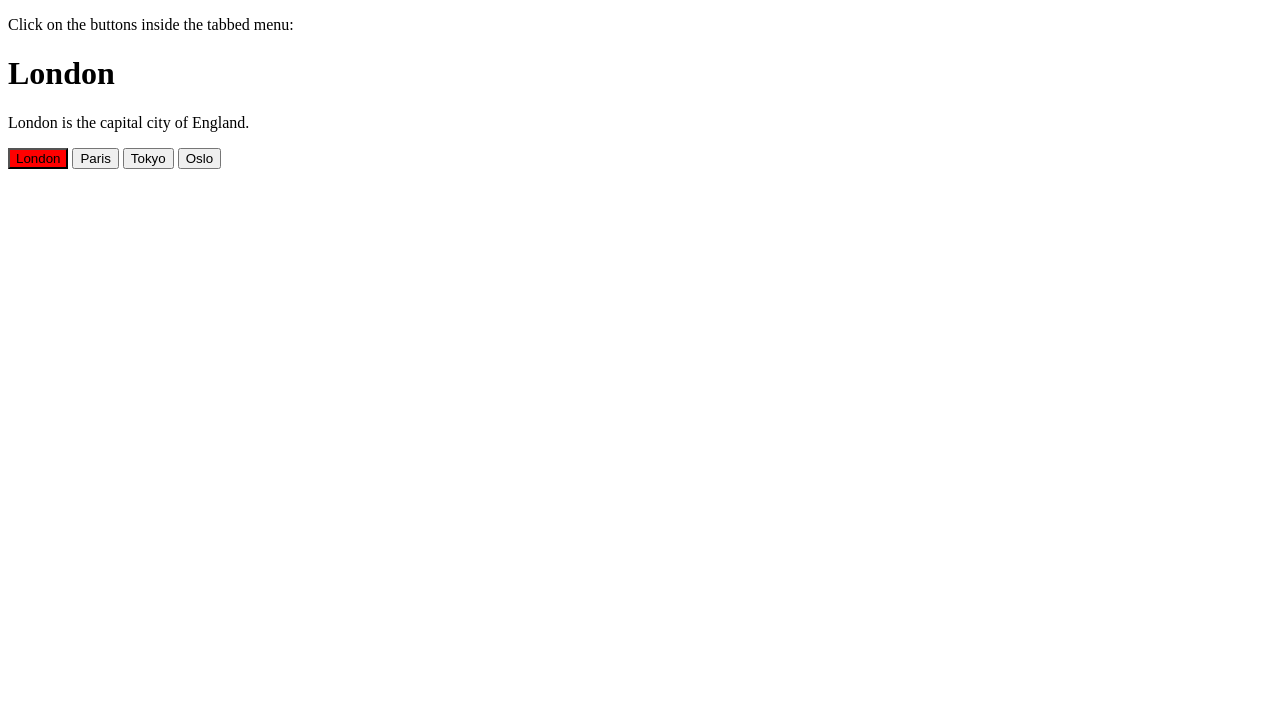
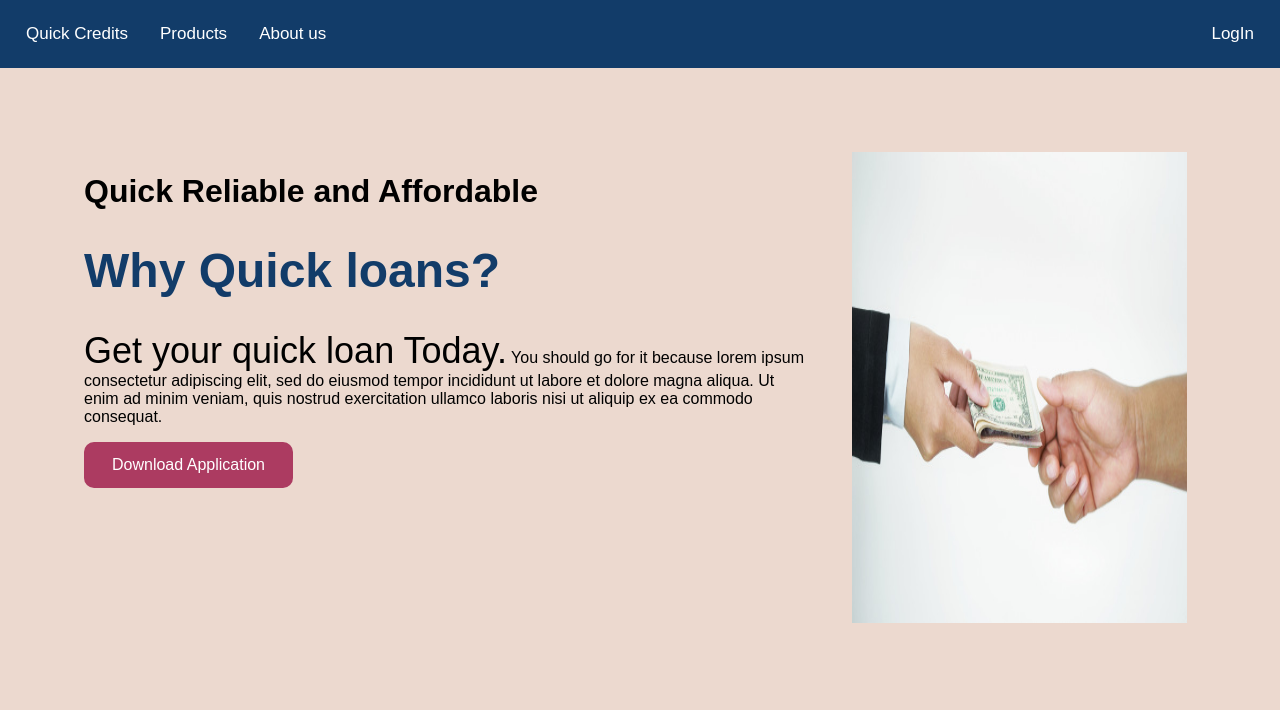
Before and after one commit to Ayesiza/quick-credit-ui, a plain HTML site: page index.html in a window 1280 px wide. Drawn offline with Linux system fonts and the light colour scheme.

Commit message:
feature(landing-page)an attractive ui

```diff
--- /dev/null
+++ b/css/index.css
@@ -0,0 +1,133 @@
+* {
+  box-sizing:border-box;
+}
+
+body {
+  margin: 0;
+  font-family: Arial, Helvetica, sans-serif;
+}
+.bg{
+  background-color: #ecd9cf;
+}
+.container {
+  padding: 64px;
+}
+
+.row:after {
+  content: "";
+  display: table;
+  clear: both
+}
+
+.column-66 {
+  float: left;
+  width: 66.66666%;
+  padding: 20px;
+}
+
+.column-33 {
+  float: left;
+  width: 33.33333%;
+  padding: 20px;
+
+}
+
+.column-33 img {
+
+  width:335px;
+  height:471px;
+}
+.large-font {
+  font-size: 48px;
+  color:#123c69;
+}
+
+
+span{
+  font-size:36px
+}
+
+.button {
+  border: none;
+  color: white;
+  padding: 14px 28px;
+  font-size: 16px;
+  cursor: pointer;
+  background-color: #ac3b61;
+  border-radius: 10px;
+}
+
+img {
+  display: block;
+  height: auto;
+  max-width: 100%;
+}
+
+@media screen and (max-width: 1000px) {
+  .column-66,
+  .column-33 {
+    width: 100%;
+    text-align: center;
+  }
+  img {
+    margin: auto;
+  }
+}
+
+/* nav bar css starts */
+.topnav {
+  overflow: hidden;
+  background: #123c69;
+  padding:10px 10px;
+}
+
+.topnav a {
+  float: left;
+  display: block;
+  color: #ffffff;
+  text-align: center;
+  padding: 14px 16px;
+  text-decoration: none;
+  font-size: 17px;
+}
+
+.topnav a:hover {
+  background-color: #ddd;
+  color: black;
+}
+
+.topnav a.active {
+  background-color: #123c69;
+  color: #ffffff;
+
+  }
+
+.topnav .icon {
+  display: none;
+}
+
+@media screen and (max-width: 600px) {
+  .topnav a:not(:first-child) {display: none;}
+  .topnav a.icon {
+    float: right;
+    display: block;
+  }
+}
+
+@media screen and (max-width: 600px) {
+  .topnav.responsive {position: absolute;top: 0;width: 100%;}
+  .topnav.responsive .icon {
+    position: absolute;
+    right: 0;
+    top: 0;
+  }
+  .topnav.responsive a {
+    float: none;
+    display: block;
+    text-align: left;
+  }
+}
+.logins {
+  float: right;
+  overflow: hidden;
+}
--- a/index.css
+++ /dev/null
@@ -1,30 +0,0 @@
-body {font-family: "Lato", sans-serif;}
-
-.tablink {
-  background-color: #555;
-  color: white;
-  float: left;
-  border: none;
-  outline: none;
-  cursor: pointer;
-  padding: 14px 16px;
-  font-size: 17px;
-  width: 25%;
-}
-
-.tablink:hover {
-  background-color: #777;
-}
-
-/* Style the tab content */
-.tabcontent {
-  color: white;
-  display: none;
-  padding: 50px;
-  text-align: center;
-}
-
-#London {background-color:red;}
-#Paris {background-color:green;}
-#Tokyo {background-color:blue;}
-#Oslo {background-color:orange;}
--- a/index.html
+++ b/index.html
@@ -4,55 +4,46 @@
     <meta charset="UTF-8">
     <meta name="viewport" content="width=device-width, initial-scale=1.0">
     <meta http-equiv="X-UA-Compatible" content="ie=edge">
+
+    <link rel="stylesheet" href="./css/index.css">
     <title>Document</title>
 </head>
-<body>
+<body class="bg">
+    <div class="topnav" id="myTopnav">
+        <a href="index.html" class="active">Quick Credits</a>
+        <a href="#.html">Products</a>
+        <a href="#.html">About us</a>
 
-    <p>Click on the buttons inside the tabbed menu:</p>
+        <a href="#" class="icon" onclick="myFunction()">
+                &#9776;
+        </a>
+        <div class="logins">
 
-    <div id="London" class="tabcontent">
-      <h1>London</h1>
-      <p>London is the capital city of England.</p>
+            <a href="signin.html">LogIn</a>
+
+
+                </div>
     </div>
 
-    <div id="Paris" class="tabcontent">
-      <h1>Paris</h1>
-      <p>Paris is the capital of France.</p>
-    </div>
 
-    <div id="Tokyo" class="tabcontent">
-      <h1>Tokyo</h1>
-      <p>Tokyo is the capital of Japan.</p>
-    </div>
+      <!-- The App Section -->
+      <div class="container">
+        <div class="row">
+          <div class="column-66">
+            <h1 class="xlarge-font"><b>Quick Reliable  and Affordable</b></h1>
+            <h1 class="large-font" ><b>Why Quick loans?</b></h1>
+            <p><span >Get your quick loan Today.</span> You should go for it because lorem ipsum consectetur adipiscing elit, sed do eiusmod tempor incididunt ut labore et dolore magna aliqua. Ut enim ad minim veniam, quis nostrud exercitation ullamco laboris nisi ut aliquip ex ea commodo consequat.</p>
+            <button class="button">Download Application</button>
+          </div>
+          <div class="column-33">
+              <img src="./images/flexible.jpg" >
+          </div>
+        </div>
+      </div>
 
-    <div id="Oslo" class="tabcontent">
-      <h1>Oslo</h1>
-      <p>Oslo is the capital of Norway.</p>
-    </div>
 
-    <button class="tablink" onclick="openCity('London', this, 'red')" id="defaultOpen">London</button>
-    <button class="tablink" onclick="openCity('Paris', this, 'green')">Paris</button>
-    <button class="tablink" onclick="openCity('Tokyo', this, 'blue')">Tokyo</button>
-    <button class="tablink" onclick="openCity('Oslo', this, 'orange')">Oslo</button>
+      <script src="./js/index.js" >
 
-    <script>
-    function openCity(cityName,elmnt,color) {
-      var i, tabcontent, tablinks;
-      tabcontent = document.getElementsByClassName("tabcontent");
-      for (i = 0; i < tabcontent.length; i++) {
-        tabcontent[i].style.display = "none";
-      }
-      tablinks = document.getElementsByClassName("tablink");
-      for (i = 0; i < tablinks.length; i++) {
-        tablinks[i].style.backgroundColor = "";
-      }
-      document.getElementById(cityName).style.display = "block";
-      elmnt.style.backgroundColor = color;
-
-    }
-    // Get the element with id="defaultOpen" and click on it
-    document.getElementById("defaultOpen").click();
-    </script>
-
+      </script>
 </body>
 </html>
```
Also changed, not shown: css/js/index.js (added, +8 -0 lines), images/credutcard.jpg (added), images/flexible.jpg (added), images/man.jpg (added), maps.html (added).
